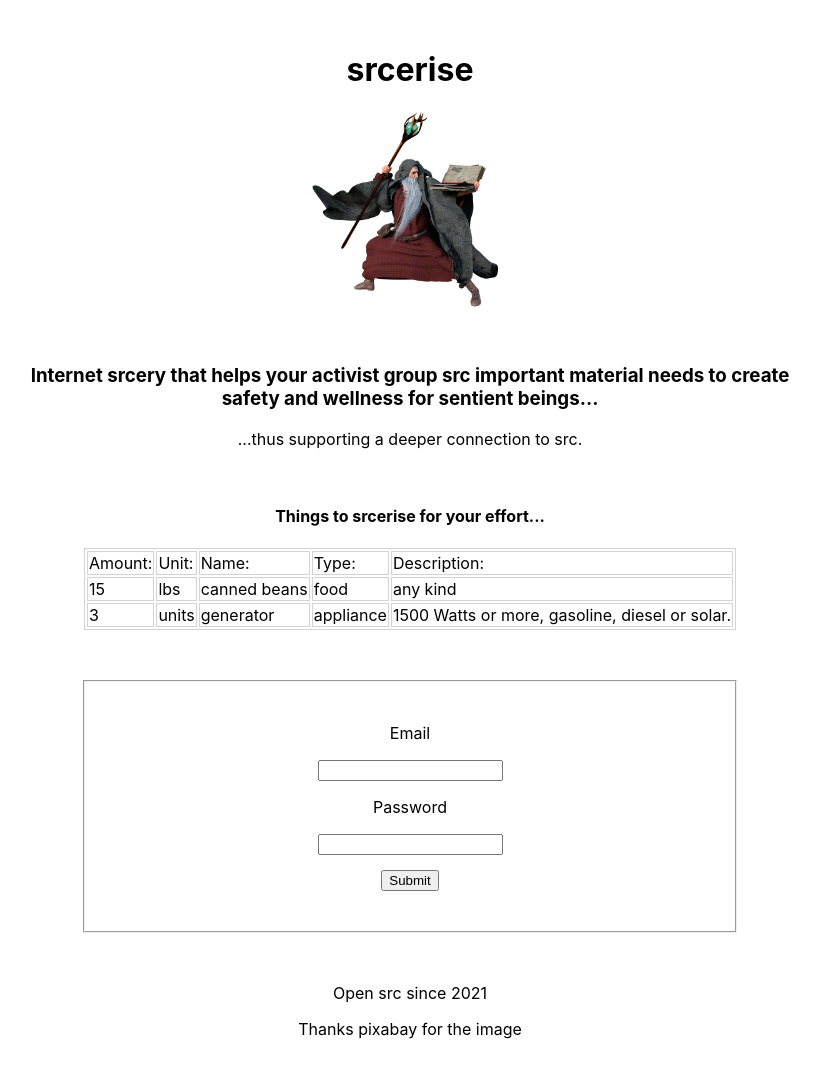
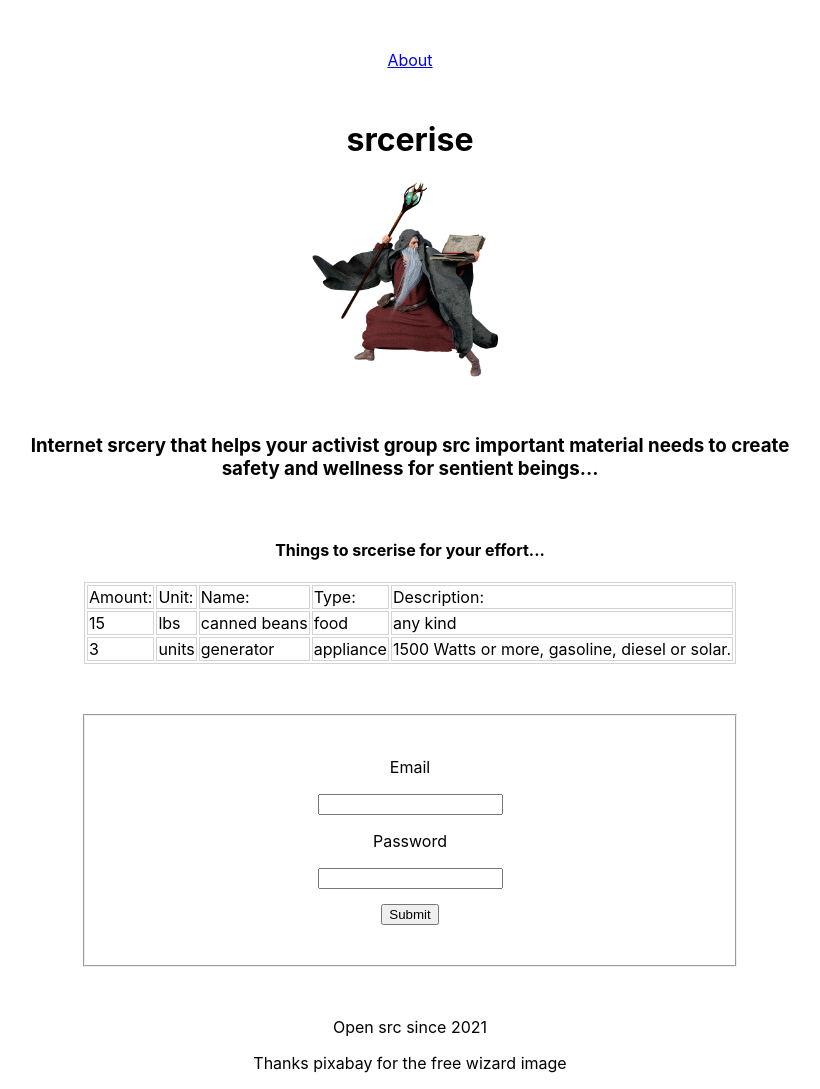
Before and after one commit to elmunoz42/in-kind-react, a React (Create React App) app: page / in a window 1280 px wide. Shown: the whole page, without its empty margins (230-1050 px from the left). Before the commit the page ends 1055 px from the top, so only its background shows below. Built offline with nearby package versions, Linux system fonts and the light colour scheme.

Commit message:
add routing for about page.

```diff
--- a/package.json
+++ b/package.json
@@ -6,8 +6,11 @@
     "@testing-library/jest-dom": "^5.14.1",
     "@testing-library/react": "^11.2.7",
     "@testing-library/user-event": "^12.8.3",
+    "history": "^5.0.1",
     "react": "^17.0.2",
     "react-dom": "^17.0.2",
+    "react-router": "^6.0.0-beta.1",
+    "react-router-dom": "^6.0.0-beta.1",
     "react-scripts": "4.0.3",
     "web-vitals": "^1.1.2"
   },
--- a/src/App.css
+++ b/src/App.css
@@ -69,3 +69,10 @@ button {
   margin: 15px auto;
 
 }
+nav {
+  display: inline;
+  text-align: center;
+}
+nav li{
+  list-style: none;
+}
--- a/src/App.js
+++ b/src/App.js
@@ -1,6 +1,28 @@
 import React, { useReducer } from 'react';
 import './App.css';
 import wizard from './wizard.png';
+import { Routes, Route } from "react-router-dom";
+import {Home, About} from './pages'
+
+function App() {
+  return (
+    <Routes>
+      <Route path="/" element={<Home />}/>
+      <Route path="/about" element={<About />}/>
+    </Routes>
+  );
+}
+
+export function AboutComp() {
+  return (
+    <section>
+      <h1>About Srcerise</h1>
+      <p>This is a community project with the aim of bypassing shortcomings of capital based philanthropy. By accessing material needs directly from entities that have a surplus we bypass the need to "buy" things with "money" at stores and rather just give the community a vehicle to resource itself.</p>
+      <h2>Contribute to the code on Github</h2>
+      <a href="https://github.com/elmunoz42/in-kind-react" target="_blank">->Github repository</a>
+    </section>
+  );
+}
 
 function Header() {
   return (
@@ -34,7 +56,6 @@ function Main(props) {
   return (
     <section>
       <h3>Internet srcery that helps your activist group src important material needs to create safety and wellness for sentient beings... </h3>
-      <p>...thus supporting a deeper connection to src.</p>
       <br></br>
       <h4>Things to srcerise for your effort...</h4>
       <table className="sourcerings">
@@ -133,17 +154,17 @@ function Footer(props) {
       <p>
         Open src since {props.year}
       </p>
-      <p>Thanks pixabay for the image</p>
+      <p>Thanks pixabay for the free wizard image</p>
 
     </footer>
   );
 }
 
-function App(props) {
+export function HomeComp(props) {
 
 
   return (
-    <div className="App">
+    <div className="Home">
       <Header/>
       <Main sourcerings={sourcerings} />
       { props.authorized ? <Form />  : <Login /> }
--- a/src/index.js
+++ b/src/index.js
@@ -2,10 +2,13 @@ import React from 'react';
 import ReactDOM from 'react-dom';
 import './index.css';
 import App from './App.js';
+import { BrowserRouter as Router } from "react-router-dom";
 
 
 ReactDOM.render(
-  <App authorized={false} />
+  <Router>
+    <App authorized={false} />
+  </Router>
   ,
   document.getElementById('root')
 );
--- /dev/null
+++ b/src/pages.js
@@ -0,0 +1,29 @@
+import React from "react";
+import {HomeComp, AboutComp} from './App.js';
+import {Link} from "react-router-dom";
+
+export function Home() {
+    return (
+        <div className="App">
+            <section>
+                <nav>
+                    <Link to="about">About</Link>
+                </nav>
+            </section>
+            <HomeComp />
+        </div>
+        );
+}
+
+export function About() {
+    return (
+        <div className="App">
+            <section>
+                <nav>
+                    <Link to="/">Home</Link>
+                </nav>
+            </section>
+                <AboutComp />
+        </div>
+    );
+}
```
Also changed, not shown: 1 other file (tests, documents, lock files or other folders).
